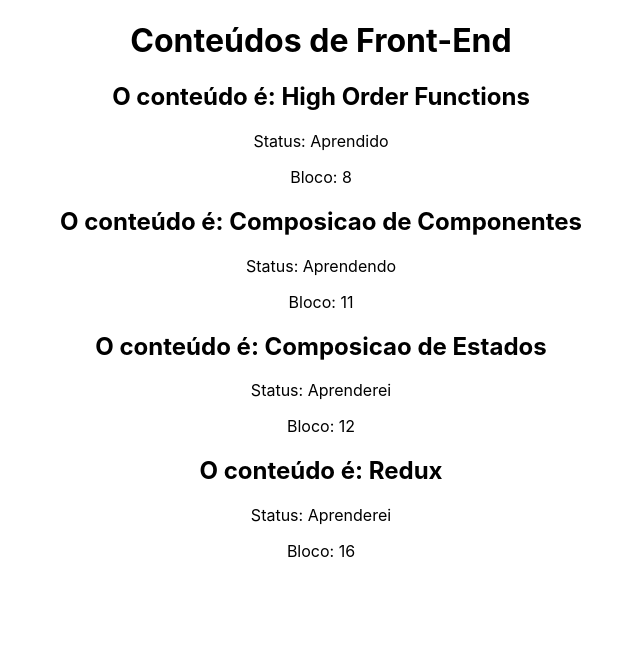
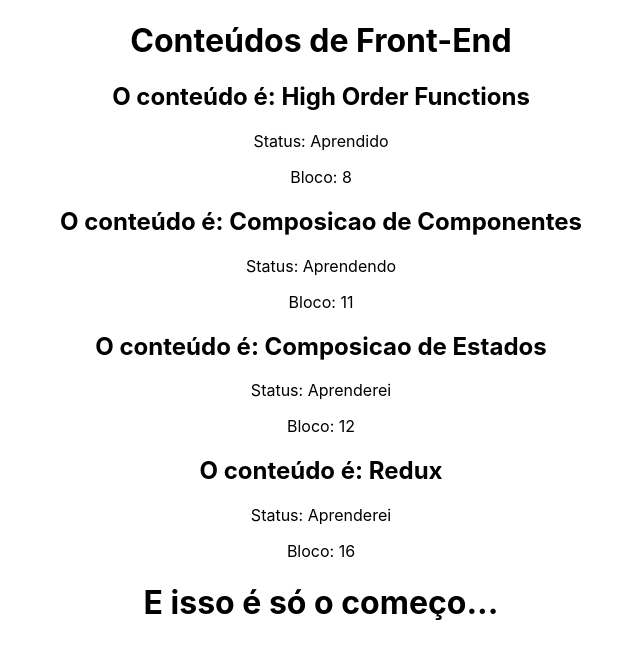
Before and after one commit to tiemifaustino/trybe-exercicios, a React (Create React App) app in the folder 2-front-end/bloco-10-introducao-a-react/dia-1-hello-world-no-react/exercicio-react-2/: page / in a window 1280 px wide. Shown: the top 658 px of the page, without its empty margins (319-959 px from the left). Built offline with nearby package versions, Linux system fonts and the light colour scheme; the HTML template or start-up script is replaced by a standard one.

Commit message:
Arquivo Footer renderizado

```diff
--- a/2-front-end/bloco-10-introducao-a-react/dia-1-hello-world-no-react/exercicio-react-2/src/App.js
+++ b/2-front-end/bloco-10-introducao-a-react/dia-1-hello-world-no-react/exercicio-react-2/src/App.js
@@ -1,12 +1,14 @@
 import './App.css';
 import Header from './Header';
 import Content from './Content';
+import Footer from './Footer';
 
 function App() {
   return (
     <div className="App">
       <Header />
       <Content />
+      <Footer />
     </div>
   );
 }
--- /dev/null
+++ b/2-front-end/bloco-10-introducao-a-react/dia-1-hello-world-no-react/exercicio-react-2/src/Footer.jsx
@@ -0,0 +1,11 @@
+import React from "react";
+
+class Footer extends React.Component {
+  render() {
+    return (
+      <h1>E isso é só o começo...</h1>
+    )
+  }
+}
+
+export default Footer;
```
